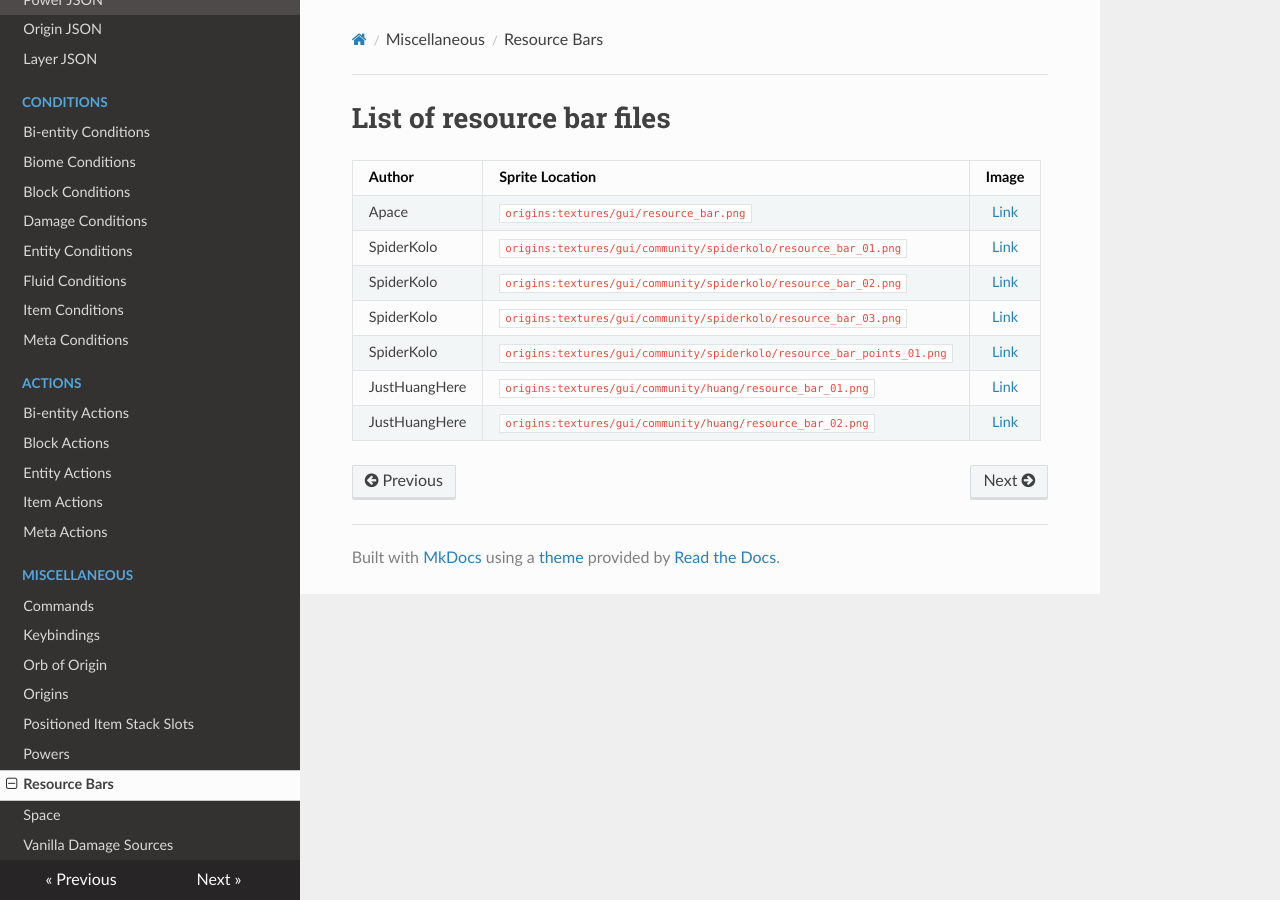
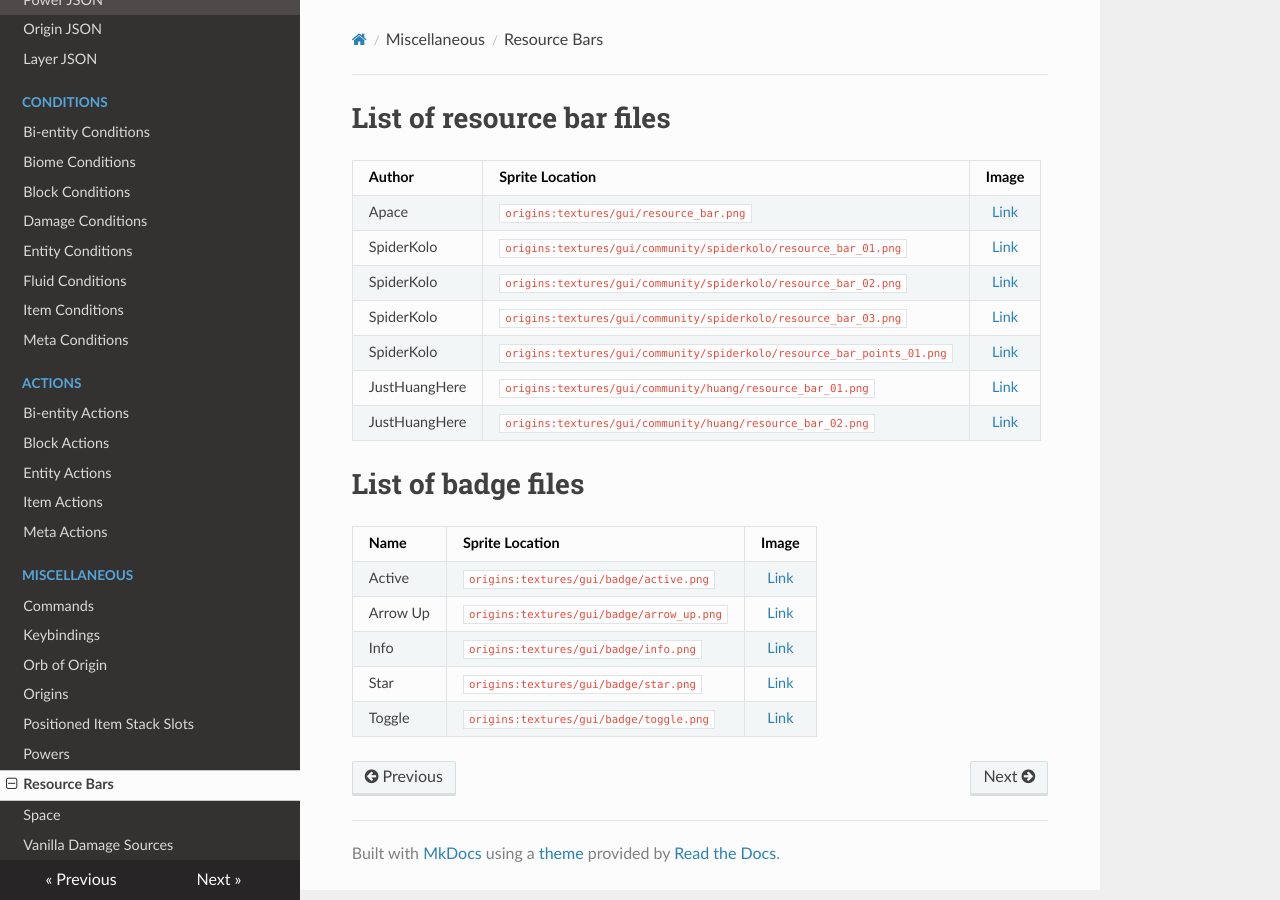
Before and after one commit to apace100/origins-docs, an MkDocs documentation site: the page built from docs/misc/resource_bars.md, in a window 1280 px wide. Built offline with MkDocs 1.6.1, drawn with Linux system fonts in a browser that asks for light colours; nearby versions of some CDN libraries.

Commit message:
Updated resource bars to include badges

```diff
--- a/docs/misc/resource_bars.md
+++ b/docs/misc/resource_bars.md
@@ -14,3 +14,13 @@ SpiderKolo | `origins:textures/gui/community/spiderkolo/resource_bar_03.png` | [
 SpiderKolo | `origins:textures/gui/community/spiderkolo/resource_bar_points_01.png` | [Link](https://github.com/apace100/origins-fabric/blob/master/src/main/resources/assets/origins/textures/gui/community/spiderkolo/resource_bar_points_01.png)
 JustHuangHere | `origins:textures/gui/community/huang/resource_bar_01.png` | [Link](https://github.com/apace100/origins-fabric/blob/1.17/src/main/resources/assets/origins/textures/gui/community/huang/resource_bar_01.png)
 JustHuangHere | `origins:textures/gui/community/huang/resource_bar_02.png` | [Link](https://github.com/apace100/origins-fabric/blob/1.17/src/main/resources/assets/origins/textures/gui/community/huang/resource_bar_02.png)
+
+# List of badge files
+
+Name | Sprite Location | Image
+-------|-----------------|:-----:
+Active | `origins:textures/gui/badge/active.png` | [Link](https://github.com/apace100/origins-fabric/blob/1.17/src/main/resources/assets/origins/textures/gui/badge/active.png)
+Arrow Up | `origins:textures/gui/badge/arrow_up.png` | [Link](https://github.com/apace100/origins-fabric/blob/1.17/src/main/resources/assets/origins/textures/gui/badge/arrow_up.png)
+Info | `origins:textures/gui/badge/info.png` | [Link](https://github.com/apace100/origins-fabric/blob/1.17/src/main/resources/assets/origins/textures/gui/badge/info.png)
+Star | `origins:textures/gui/badge/star.png` | [Link](https://github.com/apace100/origins-fabric/blob/1.17/src/main/resources/assets/origins/textures/gui/badge/star.png)
+Toggle | `origins:textures/gui/badge/toggle.png` | [Link](https://github.com/apace100/origins-fabric/blob/1.17/src/main/resources/assets/origins/textures/gui/badge/toggle.png)
```
Also changed, not shown: other parts of docs/misc/resource_bars.md (+1 -1 lines).
